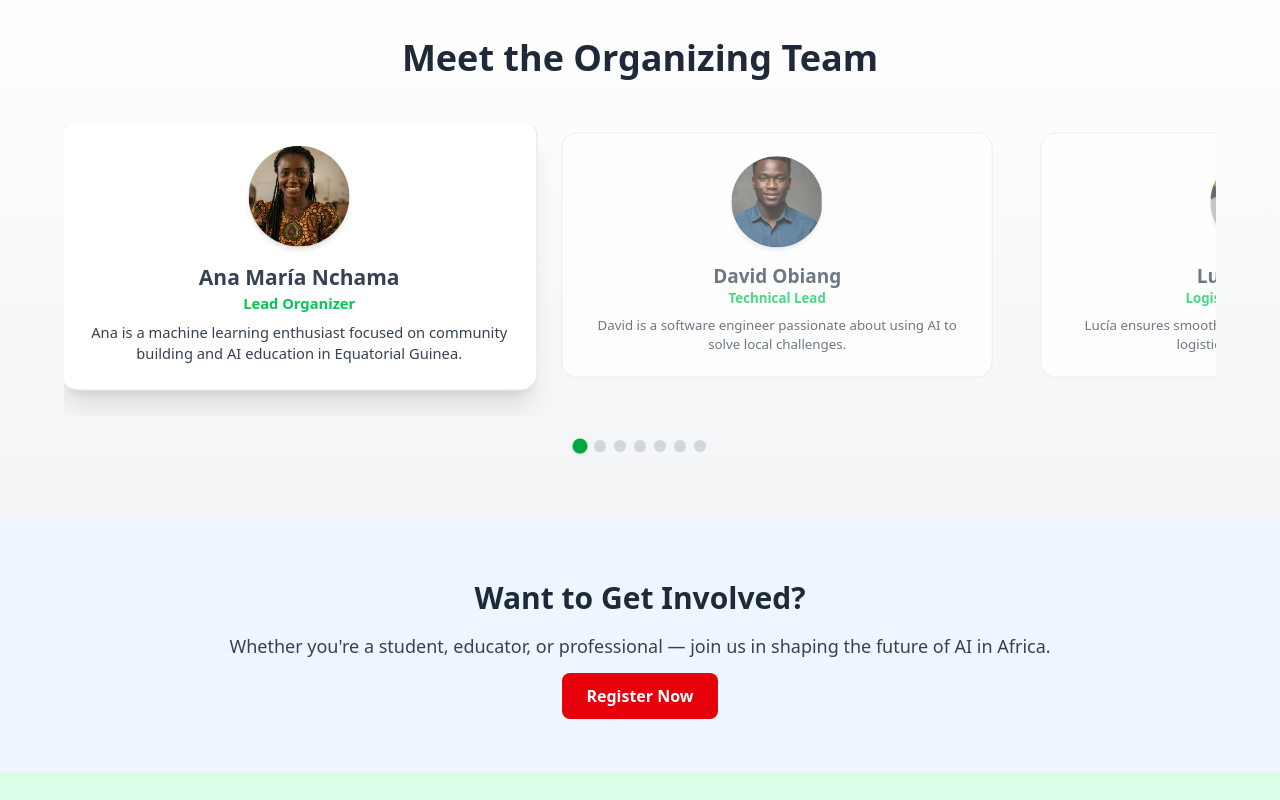
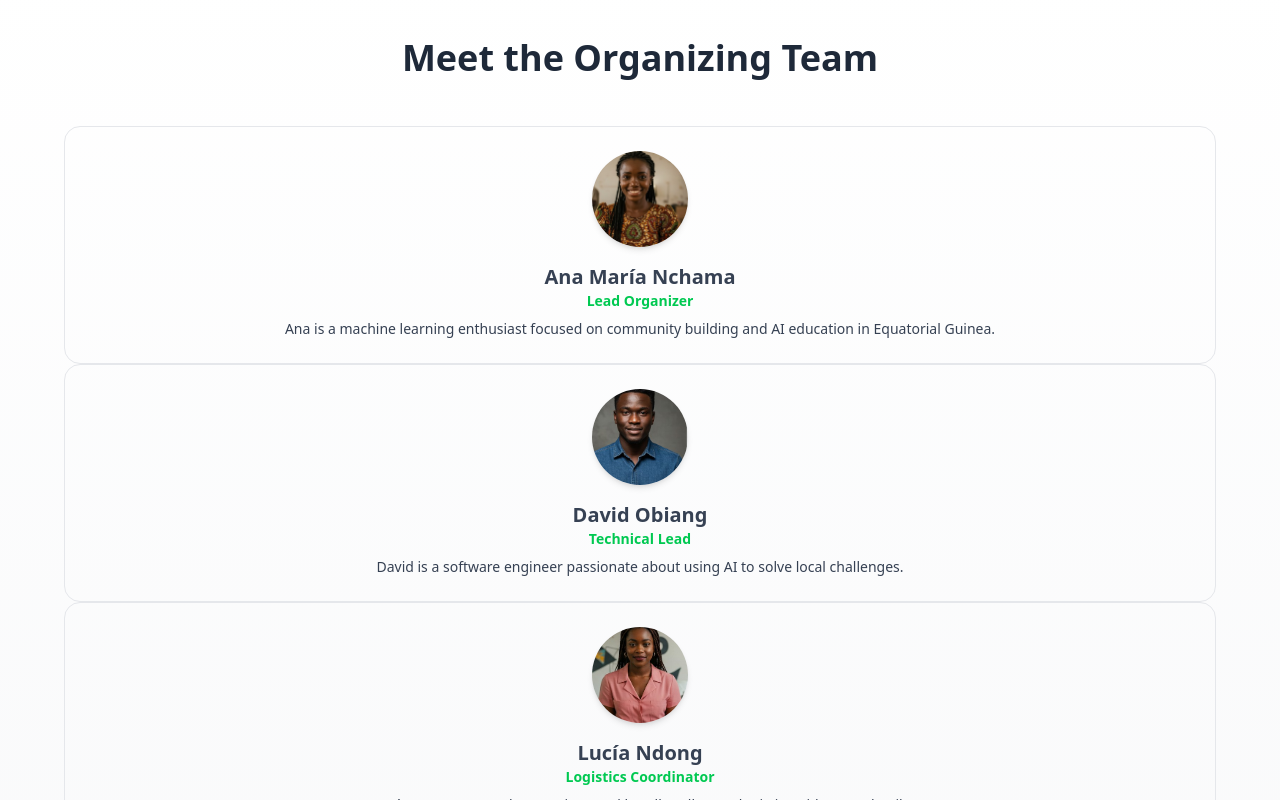
Before and after one commit to NeoPhetoane/IndabaX_Equatorial_Guinea, a React (Vite) app: page /about in a window 1280 px wide. Shown: the part 1060-1860 px from the top of the page. Built offline with nearby package versions, Linux system fonts and the light colour scheme.

Commit message:
Carousel removed from component and into its own.

```diff
--- a/src/components/OrganisingTeam.jsx
+++ b/src/components/OrganisingTeam.jsx
@@ -1,11 +1,6 @@
-import { useRef, useState } from "react";
-import { ChevronLeft, ChevronRight } from "lucide-react";
+import Carousel from "./Carousel";
 
 export default function OrganisingTeam() {
-  const scrollRef = useRef(null);
-
-  const [currentIndex, setCurrentIndex] = useState(0);
-
   const team = [
     {
       name: "Ana María Nchama",
@@ -51,33 +46,6 @@ export default function OrganisingTeam() {
     },
   ];
 
-  const scrollToIndex = (index) => {
-    const container = scrollRef.current;
-    if (!container) return;
-
-    const card = container.children[index];
-    const offsetLeft = card.offsetLeft;
-    const centerOffset =
-      offsetLeft - container.offsetWidth / 2 + card.offsetWidth / 2;
-
-    container.scrollTo({
-      left: centerOffset,
-      behavior: "smooth",
-    });
-
-    setCurrentIndex(index);
-  };
-
-  const scrollLeft = () => {
-    const newIndex = (currentIndex - 1 + team.length) % team.length;
-    scrollToIndex(newIndex);
-  };
-
-  const scrollRight = () => {
-    const newIndex = (currentIndex + 1) % team.length;
-    scrollToIndex(newIndex);
-  };
-
   return (
     <main className="bg-gradient-to-b from-white to-gray-100 py-16 px-4">
       <h2 className="text-4xl font-bold text-center mb-12 text-gray-800">
@@ -85,34 +53,8 @@ export default function OrganisingTeam() {
       </h2>
 
       <div className="relative max-w-6xl mx-auto group">
-        {/* Arrows */}
-        <button
-          onClick={scrollLeft}
-          className="absolute left-0 top-1/2 transform -translate-y-1/2 bg-white rounded-full shadow-md p-2 z-20 opacity-0 group-hover:opacity-100 transition"
-        >
-          <ChevronLeft className="h-6 w-6 text-gray-700" />
-        </button>
-        <button
-          onClick={scrollRight}
-          className="absolute right-0 top-1/2 transform -translate-y-1/2 bg-white rounded-full shadow-md p-2 z-20 opacity-0 group-hover:opacity-100 transition"
-        >
-          <ChevronRight className="h-6 w-6 text-gray-700" />
-        </button>
-
-        {/* Carousel */}
-        <div
-          ref={scrollRef}
-          className="flex overflow-x-auto scroll-smooth snap-x snap-mandatory space-x-6 px-2 pb-8 hide-scrollbar"
-        >
-          {team.map((member, index) => (
-            <div
-              key={index}
-              className={`snap-center flex-shrink-0 w-[80%] sm:w-[60%] md:w-[40%] transition-transform duration-500 transform ${
-                index === currentIndex
-                  ? "scale-105 shadow-xl z-10 bg-white"
-                  : "scale-95 opacity-70 bg-white"
-              } rounded-2xl p-6 text-center border border-gray-200`}
-            >
+        {team.map((member) => (
+          <div className="rounded-2xl p-6 text-center border border-gray-200">
             <img
               src={member.img}
               alt={member.name}
@@ -126,22 +68,6 @@ export default function OrganisingTeam() {
           </div>
         ))}
       </div>
-
-        {/* Pagination Dots */}
-        <div className="flex justify-center mt-6 space-x-2">
-          {team.map((_, index) => (
-            <button
-              key={index}
-              onClick={() => scrollToIndex(index)}
-              className={`w-3 h-3 rounded-full transition-all duration-300 ${
-                currentIndex === index
-                  ? "bg-green-600 scale-125 shadow"
-                  : "bg-gray-300"
-              }`}
-            />
-          ))}
-        </div>
-      </div>
     </main>
   );
 }
```
Lines whose indentation alone changed are shown as unchanged.
